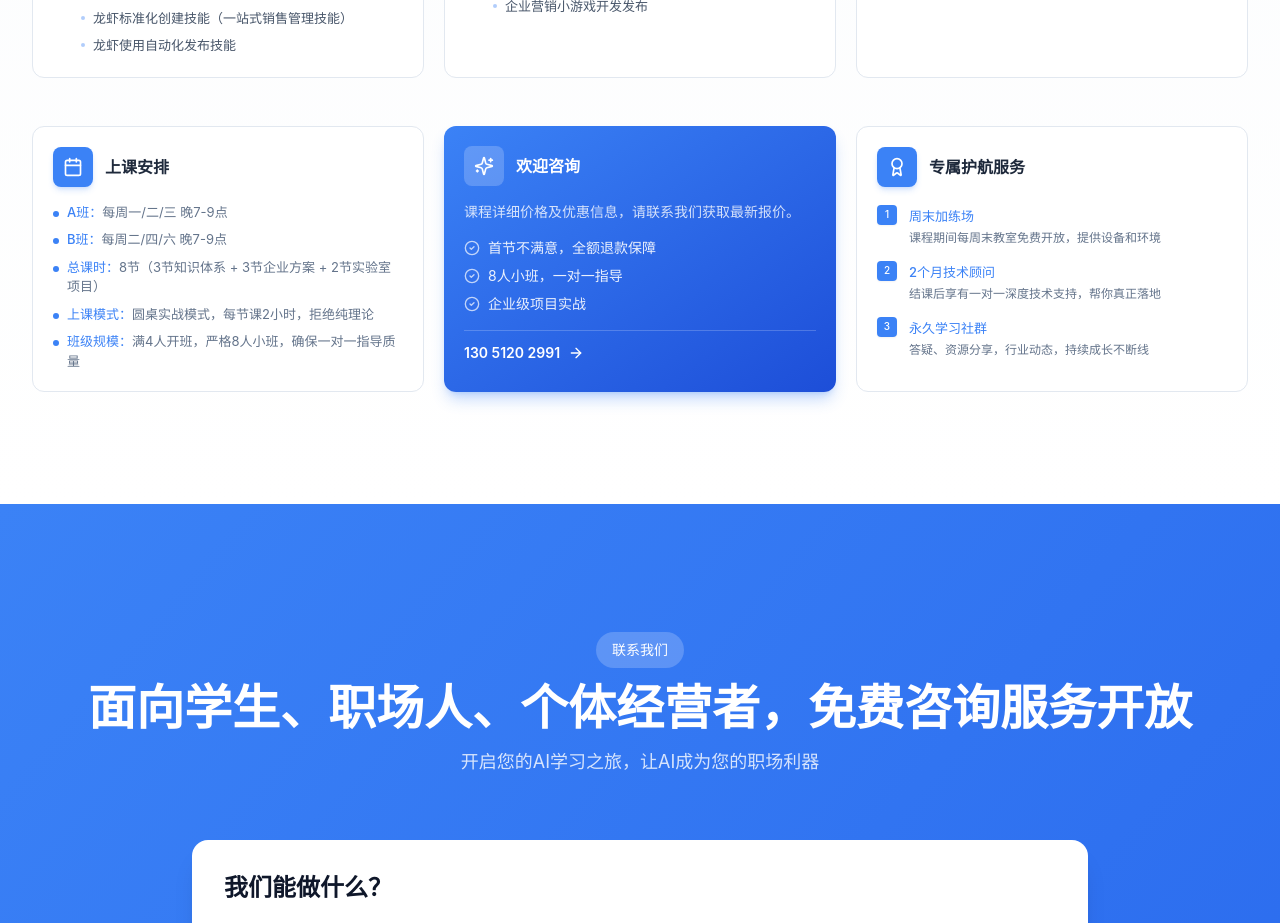
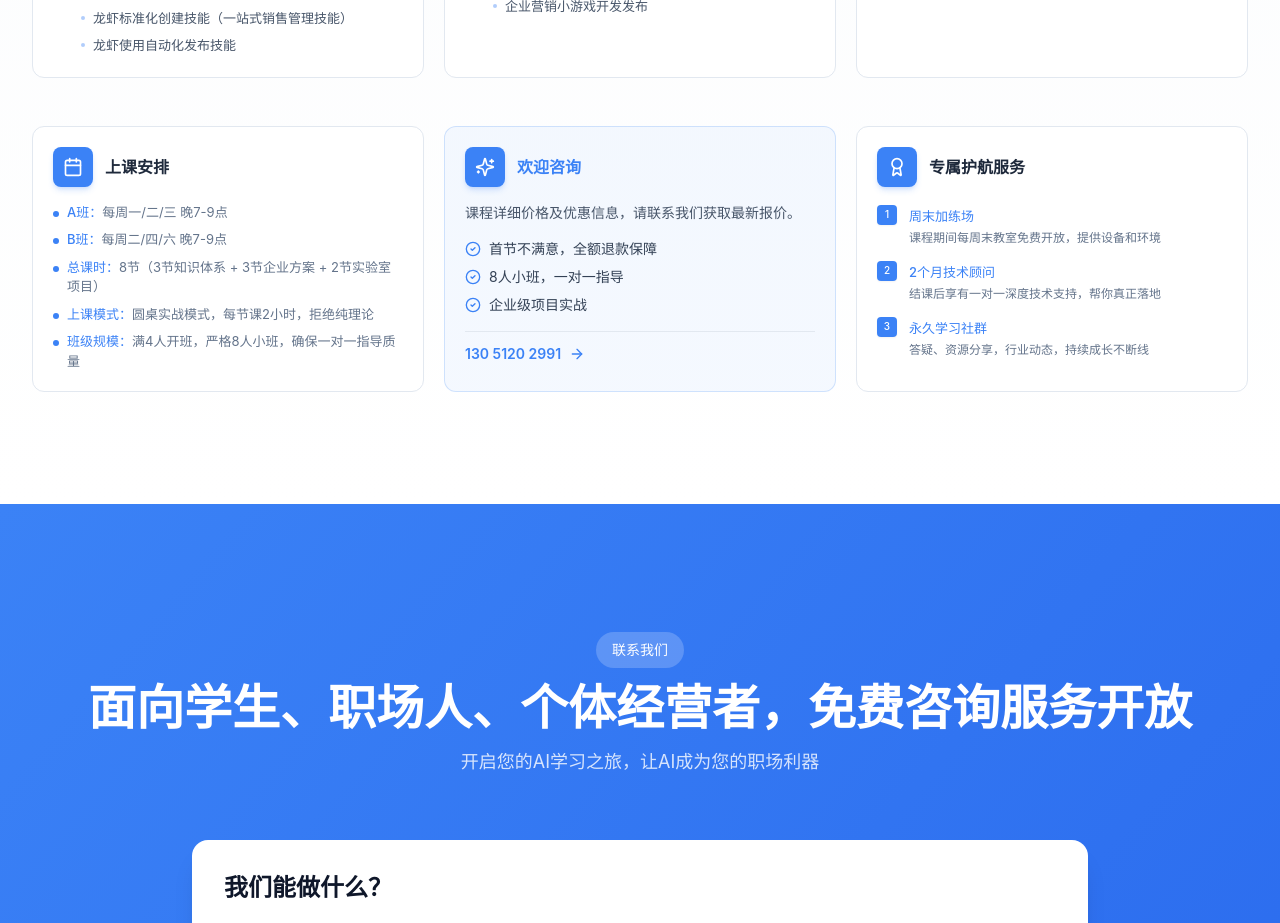
Before and after one commit to jinjiantong/jinboshiai_web, a Next.js app: page / in a window 1280 px wide. Shown: the part 1720-2643 px from the top of the page. Built offline with nearby package versions, Linux system fonts and the light colour scheme; no server answers; the database is empty; a web font is replaced by a local one.

Commit message:
style: change consultation section to light background

```diff
--- a/components/sections/Courses.tsx
+++ b/components/sections/Courses.tsx
@@ -243,16 +243,16 @@ export default function Courses() {
             whileInView={{ opacity: 1, y: 0 }}
             transition={{ delay: 0.08 }}
             viewport={{ once: true }}
-            className="bg-gradient-to-br from-primary to-blue-700 rounded-xl p-5 text-white shadow-lg shadow-primary/30"
+            className="bg-primary/5 rounded-xl p-5 border border-primary/20 hover:shadow-md transition-shadow"
           >
             <div className="flex items-center gap-3 mb-4">
-              <div className="w-10 h-10 rounded-lg bg-white/20 flex items-center justify-center">
+              <div className="w-10 h-10 rounded-lg bg-primary flex items-center justify-center shadow-md shadow-primary/20">
                 <Sparkles className="w-5 h-5 text-white" />
               </div>
-              <h4 className="font-semibold">欢迎咨询</h4>
+              <h4 className="font-semibold text-primary">欢迎咨询</h4>
             </div>
             <div className="space-y-2 mb-4">
-              <p className="text-sm text-white/80">课程详细价格及优惠信息，请联系我们获取最新报价。</p>
+              <p className="text-sm text-slate-600">课程详细价格及优惠信息，请联系我们获取最新报价。</p>
             </div>
             <div className="space-y-2 text-sm">
               {[
@@ -260,14 +260,14 @@ export default function Courses() {
                 '8人小班，一对一指导',
                 '企业级项目实战'
               ].map((item, index) => (
-                <div key={index} className="flex items-center gap-2 text-white/90">
-                  <CheckCircle2 className="w-4 h-4 text-white/70" />
+                <div key={index} className="flex items-center gap-2 text-slate-700">
+                  <CheckCircle2 className="w-4 h-4 text-primary" />
                   <span>{item}</span>
                 </div>
               ))}
             </div>
-            <div className="mt-4 pt-3 border-t border-white/20">
-              <div className="flex items-center gap-2 text-white text-sm">
+            <div className="mt-4 pt-3 border-t border-slate-200">
+              <div className="flex items-center gap-2 text-primary text-sm">
                 <span className="font-semibold">130 5120 2991</span>
                 <ArrowRight className="w-4 h-4" />
               </div>
```
